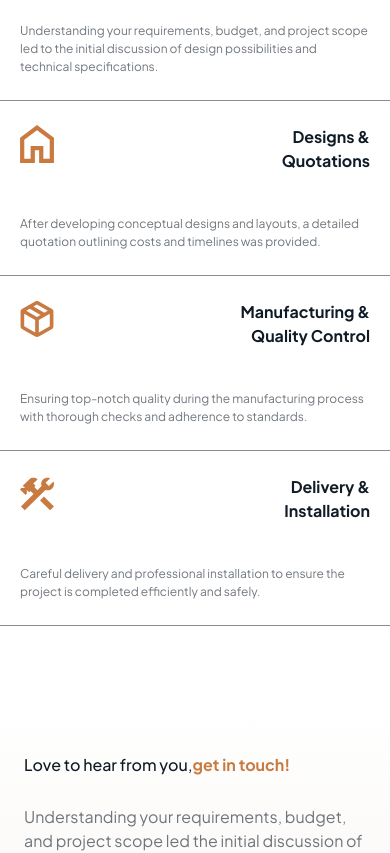
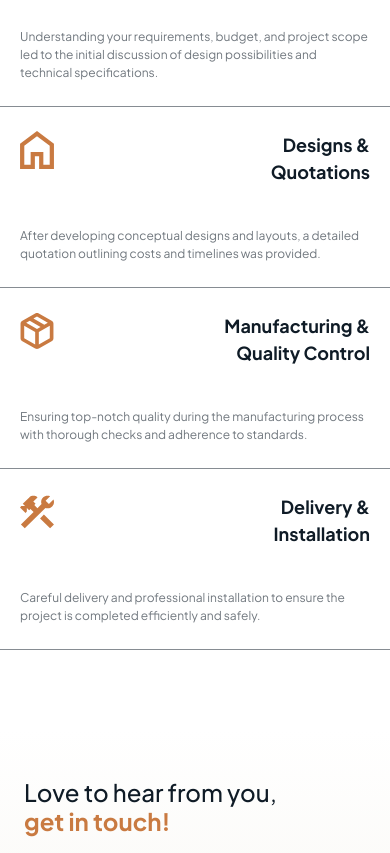
Before and after one commit to saharshcabins/saharshweb, a Next.js app: page / in a window 390 px wide. Shown: the part 2440-3293 px from the top of the page. Built offline with nearby package versions, Linux system fonts and the light colour scheme.

Commit message:
fix:added the fixes

```diff
--- a/src/components/layout/GetInTouch.tsx
+++ b/src/components/layout/GetInTouch.tsx
@@ -7,6 +7,7 @@ import InputBox from "../shared/Input";
 import ProjectLabel from "../shared/ProjectLabel";
 import Button from "../shared/Button";
 import toast, { Toaster } from "react-hot-toast";
+import MultiColorTextMobile from "../shared/MultiTextBuilderMobile";
 
 const projectLabels = [
   "2 BHK",
@@ -75,7 +76,9 @@ const GetInTouch = () => {
         });
         setSelectedLabels([]);
       } else {
-        toast.error(`Failed to send: ${response.status}`, { position: "top-right" });
+        toast.error(`Failed to send: ${response.status}`, {
+          position: "top-right",
+        });
       }
     } catch (error) {
       toast.error("Failed to send message. Please try again.", {
@@ -97,9 +100,9 @@ const GetInTouch = () => {
     >
       <Toaster />
       <div className="flex flex-col md:flex-row justify-between items-start gap-6">
-        <MultiColorText
-          fontSize="26px md:56px"
-          className="text-start"
+        <MultiColorTextMobile
+          fontSize="24px"
+  className="text-start sm:block md:block lg:hidden"
           items={[
             {
               text: "Love to hear from you,",
@@ -110,8 +113,23 @@ const GetInTouch = () => {
             { text: "get in touch!", color: "primary", weight: "bold" },
           ]}
         />
+
+        <MultiColorText
+          fontSize="56px"
+          className="text-start max-lg:hidden lg:block" // visible >= lg
+          items={[
+            {
+              text: "Love to hear from you,",
+              color: "dark",
+              weight: "medium",
+              breakAfter: true,
+            },
+            { text: "get in touch!", color: "primary", weight: "bold" },
+          ]}
+        />
+
         <TextBuilder
-          fontSize="12px md:20px"
+          fontSize="16px md:20px"
           color="dark-light"
           className="w-full md:w-[35%] pt-[5px] md:pt-[15px]"
         >
@@ -138,7 +156,9 @@ const GetInTouch = () => {
             placeholder="Contact Number"
             type="tel"
             value={formData["Contact Number"]}
-            onChange={(e) => handleInputChange("Contact Number", e.target.value)}
+            onChange={(e) =>
+              handleInputChange("Contact Number", e.target.value)
+            }
           />
           <InputBox
             placeholder="Message (Optional)"
@@ -151,7 +171,7 @@ const GetInTouch = () => {
 
         <div className="mt-10 md:mt-12 flex flex-col md:flex-row items-start gap-6">
           <TextBuilder
-            fontSize="12px md:18px"
+            fontSize="16px md:18px"
             color="dark50"
             className="whitespace-nowrap pt-1"
           >
--- a/src/components/layout/OurProcessMobile.tsx
+++ b/src/components/layout/OurProcessMobile.tsx
@@ -70,7 +70,7 @@ const OurProcessMobile = () => {
               <div className="w-[34px] h-[38px] text-[var(--color-primary)]">
                 {item.icon}
               </div>
-              <TextBuilderMobile fontSize="16px" weight="bold" color="dark">
+              <TextBuilderMobile fontSize="18px" weight="bold" color="dark">
                 {item.title.includes("&") ? (
                   <>
                     {item.title.split("&")[0].trim()} &<br />
--- a/src/components/shared/ProjectLabel.tsx
+++ b/src/components/shared/ProjectLabel.tsx
@@ -23,7 +23,7 @@ const ProjectLabel: FC<ProjectLabelProps> = ({ text, isActive, onClick }) => {
       )}
     >
       <TextBuilder
-        fontSize="12px md:20px" // smaller text on mobile
+        fontSize="16px md:20px" // smaller text on mobile
         className={clsx({
           "text-white": isActive,
           "text-[var(--text-dark-light)]": !isActive,
--- a/src/components/ui/CabinCarousel.tsx
+++ b/src/components/ui/CabinCarousel.tsx
@@ -70,7 +70,7 @@ const CabinCarousel = () => {
   return (
     <div className="flex flex-col items-center text-center gap-8 min-h-screen overflow-hidden cursor-none">
       <MultiColorText
-        fontSize="22px"
+        fontSize="56px"
         items={[
           { text: "Our ", color: "dark", weight: "medium" },
           { text: " Bestsellers", color: "primary", weight: "semibold" },
@@ -201,7 +201,7 @@ const CabinCarousel = () => {
         })}
       </div>
 
-      <TextBuilder fontSize="12px" color="dark">
+      <TextBuilder fontSize="24px" color="dark">
         Saharsh Cabins are utilizing high-quality materials and innovative
         construction <br /> techniques to ensure durability, efficiency, and
         aesthetic appeal.
--- a/src/components/ui/MilestoneCard.tsx
+++ b/src/components/ui/MilestoneCard.tsx
@@ -80,7 +80,7 @@ const MilestoneCard: React.FC<MilestoneCardProps> = ({
             onClick={onArrowClick}
             aria-label="Expand next milestone"
             className={`
-              px-[12px] py-[25px] rounded-[40px] flex items-center justify-center border transition-all duration-300
+              px-[16px] py-[25px] rounded-[40px] flex items-center justify-center border transition-all duration-300
               ${
                 isActive
                   ? "border-[var(--color-primary)]"
```
